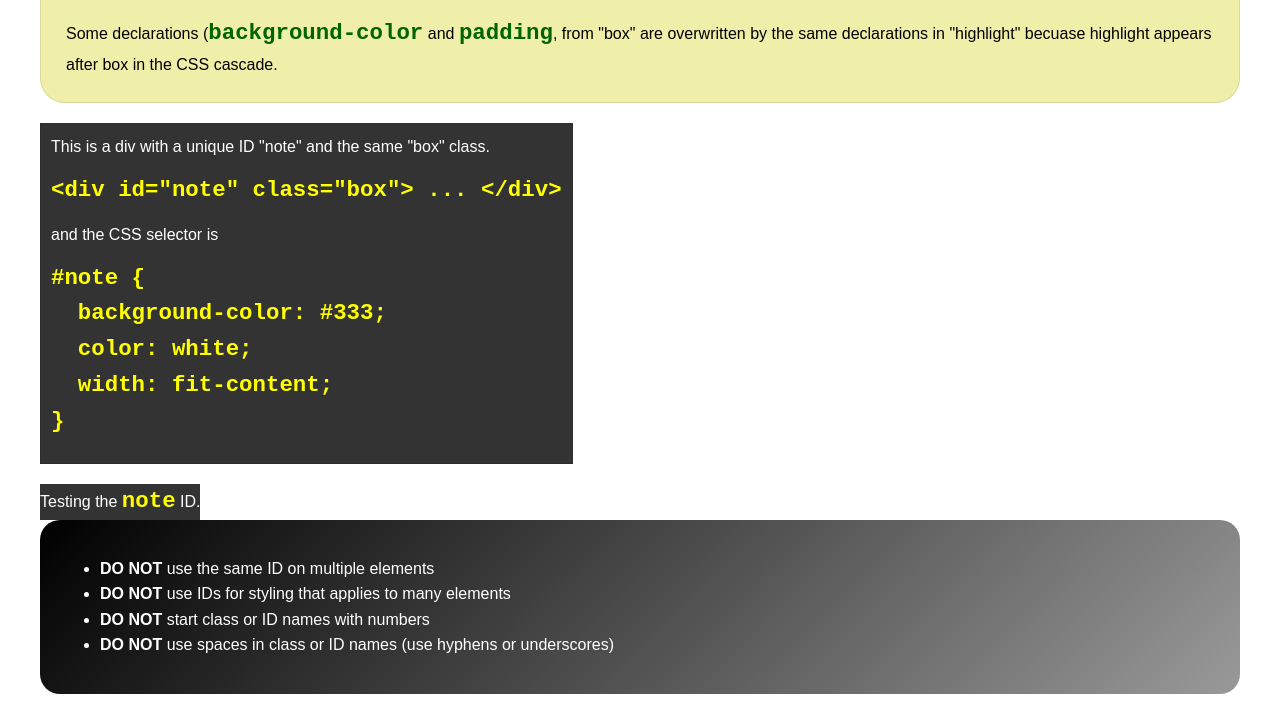
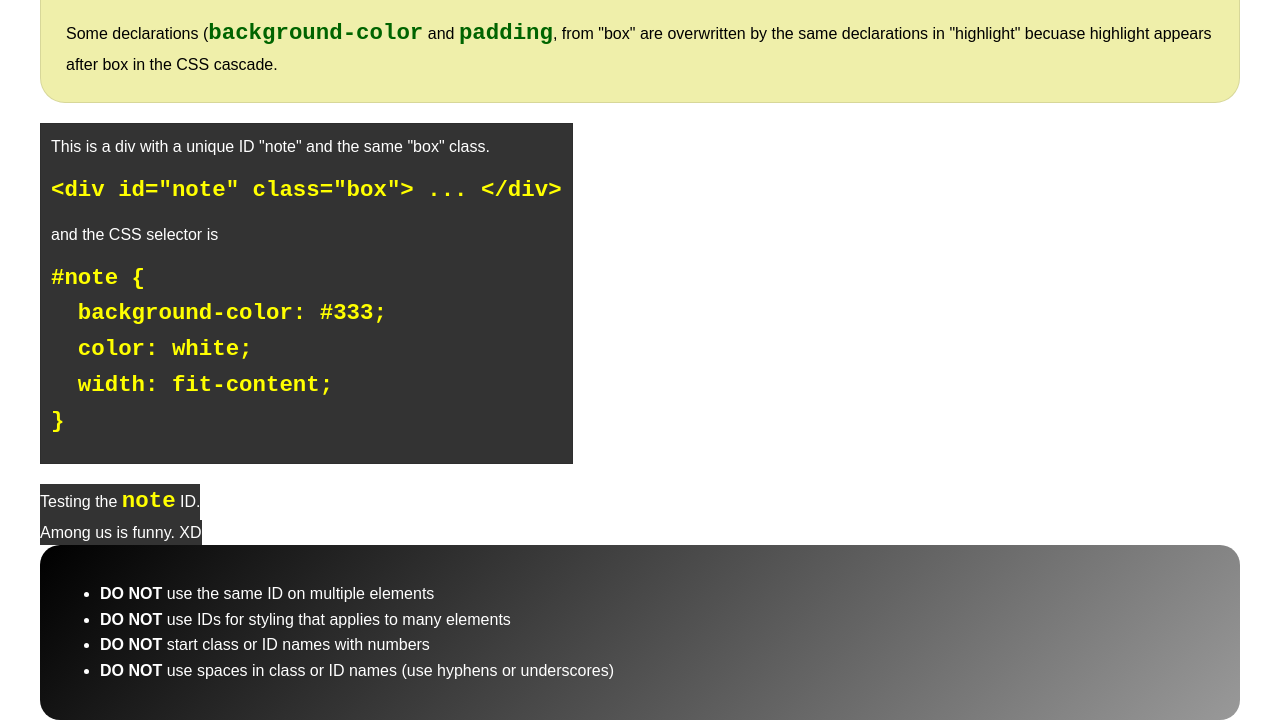
Before and after one commit to JSSimmons/wdd130, a plain HTML site: page week03/class-and-id.html in a window 1280 px wide. Shown: the part 952-1672 px from the top of the page. Before the commit the page ends 1646 px from the top, so only its background shows below. Drawn offline with Linux system fonts and the light colour scheme.

Commit message:
added a div element in class-and-id.html to test the note class defined in class-and-id.css. uncommented the "clear: both;" line in the footer definition in float.css

```diff
--- a/week03/class-and-id.html
+++ b/week03/class-and-id.html
@@ -39,7 +39,8 @@
   border-radius: 25px;
   padding: 25px;
 }</code></pre>
-<p>Some declarations (<code>background-color</code> and <code>padding</code>, from "box" are overwritten by the same declarations in "highlight" becuase highlight appears after box in the CSS cascade.</p>
+        <p>Some declarations (<code>background-color</code> and <code>padding</code>, from "box" are overwritten by the
+            same declarations in "highlight" becuase highlight appears after box in the CSS cascade.</p>
     </div>
 
     <div id="note" class="box">
@@ -57,6 +58,10 @@
         <p>Testing the <code>note</code> ID.</p>
     </div>
 
+    <div id="note">
+        <p>Among us is funny. XD</p>
+    </div>
+
     <section id="best-practice">
         <ul>
             <li><strong>DO NOT</strong> use the same ID on multiple elements</li>
--- a/week03/styles/float.css
+++ b/week03/styles/float.css
@@ -22,5 +22,5 @@
     padding-top: 5px;
     /* Remove the comment below and observe the results. */
 
-    /* clear: both; */
+    clear: both;
 }
```
